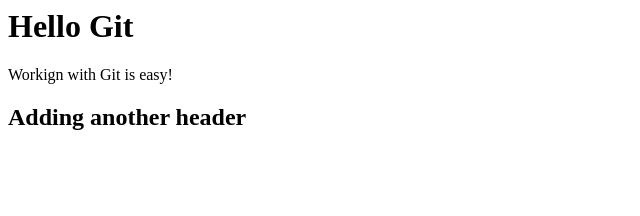
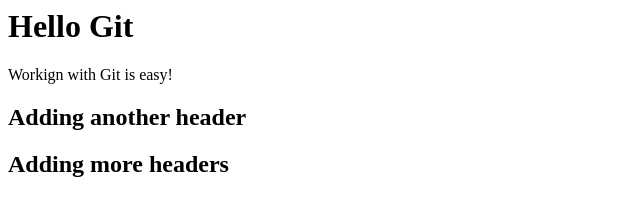
Before and after one commit to abcode25/GitGitHubMasterclass, a plain HTML site: page index.html in a window 1280 px wide. Shown: the whole page, without its empty margins (0-640 px from the left). Drawn offline with Linux system fonts and the light colour scheme.

Commit message:
commiting after a long time,lets see

```diff
--- a/index.html
+++ b/index.html
@@ -6,3 +6,4 @@
 </div>
 
 <h2>Adding another header</h2>
+<h2>Adding more headers</h2>
```
